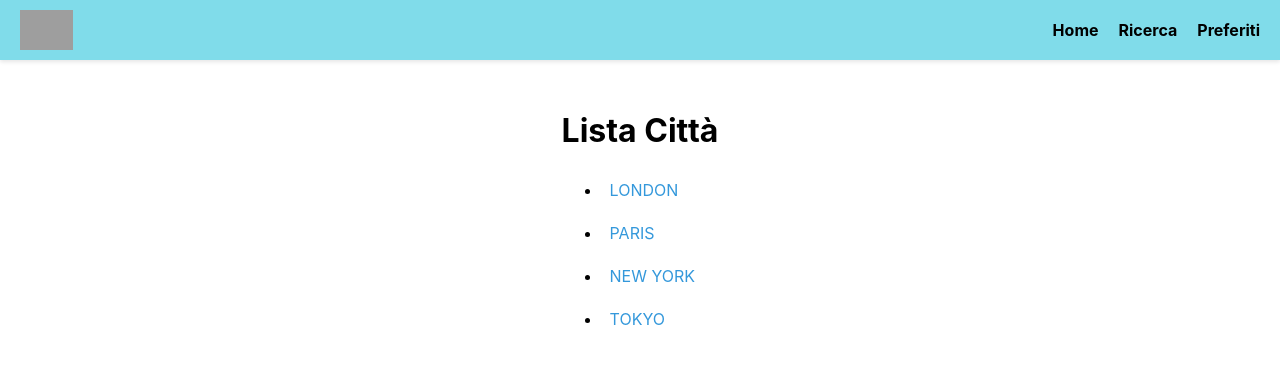
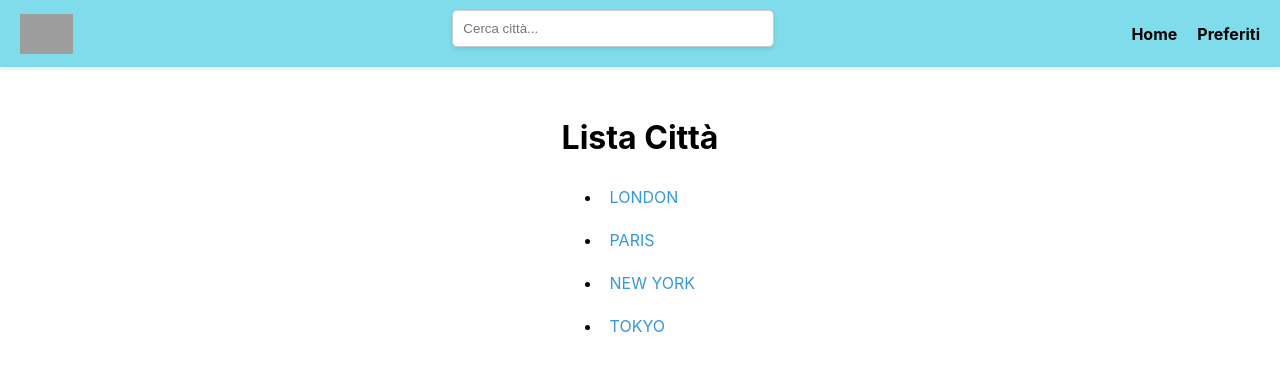
Before and after one commit to dinasaura/meteo-react-app, a React (Create React App) app: page / in a window 1280 px wide. Shown: the top 370 px of the page. Built offline with nearby package versions, Linux system fonts and the light colour scheme; grey boxes are pictures that could not be loaded.

Commit message:
added modify for searchCity

```diff
--- a/src/App.js
+++ b/src/App.js
@@ -37,12 +37,6 @@ const App = () => {
           }
         />
         <Route
-          path="/search"
-          element={
-            <SearchCity cities={cities} />
-          }
-        />
-        <Route
           path="/favorites"
           element={
             <Favorites
--- a/src/components/NavBar.js
+++ b/src/components/NavBar.js
@@ -2,6 +2,7 @@ import React from 'react';
 import { Link } from 'react-router-dom';
 import styles from './NavBar.module.css';
 import logo from '../file/logo.png';
+import SearchCity from '../searchCity/SearchCity';
 
 const Navbar = () => {
   return (
@@ -9,12 +10,10 @@ const Navbar = () => {
       <div className={styles.logoContainer}>
         <img src={logo} alt="Logo" className={styles.logo} />
       </div>
+      <SearchCity />
       <ul className={styles.navList}>
         <li>
           <Link to="/" className={styles.navLink}>Home</Link>
-        </li>
-        <li>
-          <Link to="/search" className={styles.navLink}>Ricerca</Link>
         </li>
         <li>
           <Link to="/favorites" className={styles.navLink}>Preferiti</Link>
--- a/src/searchCity/SearchCity.js
+++ b/src/searchCity/SearchCity.js
@@ -1,15 +1,16 @@
-import React, { useState, useEffect } from 'react';
-import { Link } from 'react-router-dom';
-import styles from './SearchCity.module.css';
+import React, { useState, useEffect } from "react";
+import { Link } from "react-router-dom";
+import styles from "./SearchCity.module.css";
 
 const SearchCity = () => {
   const [searchResults, setSearchResults] = useState([]);
-  const [searchTerm, setSearchTerm] = useState('');
+  const [searchTerm, setSearchTerm] = useState("");
+  const [showResults, setShowResults] = useState(true);
 
   useEffect(() => {
     const fetchCities = async () => {
       try {
-        if (searchTerm.trim() === '') {
+        if (searchTerm.trim() === "") {
           setSearchResults([]);
           return;
         }
@@ -19,13 +20,14 @@ const SearchCity = () => {
         );
 
         if (!response.ok) {
-          throw new Error('Errore nella ricerca delle città');
+          throw new Error("Errore nella ricerca delle città");
         }
 
         const data = await response.json();
         setSearchResults(data);
+        setShowResults(true);
       } catch (error) {
-        console.error('Errore nella ricerca delle città:', error);
+        console.error("Errore nella ricerca delle città:", error);
       }
     };
 
@@ -34,6 +36,12 @@ const SearchCity = () => {
 
   const handleSearch = (query) => {
     setSearchTerm(query);
+    setShowResults(true);
+  };
+
+  const handleCityClick = () => {
+    setShowResults(false);
+    setSearchTerm("");
   };
 
   return (
@@ -41,20 +49,26 @@ const SearchCity = () => {
       <input
         type="text"
         placeholder="Cerca città..."
+        value={searchTerm}
         onChange={(e) => handleSearch(e.target.value)}
         className={styles.searchInput}
       />
 
-      {searchTerm && (
+      {showResults && searchTerm && (
         <ul className={styles.searchResults}>
           {searchResults.map((city) => (
             <li key={city.id}>
-                  <Link to={`/details/${city.name}`} className={styles.resultLink}>{city.name}, {city.country}</Link>
+              <Link
+                to={`/details/${city.name}`}
+                className={styles.resultLink}
+                onClick={handleCityClick}
+              >
+                {city.name}, {city.country}
+              </Link>
             </li>
           ))}
         </ul>
-      ) }
-
+      )}
     </div>
   );
 };
```
Lines whose indentation alone changed are shown as unchanged.
